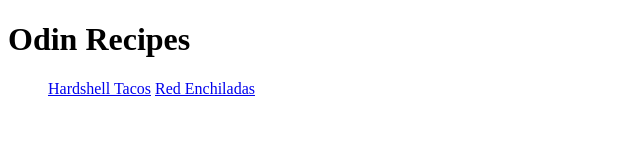
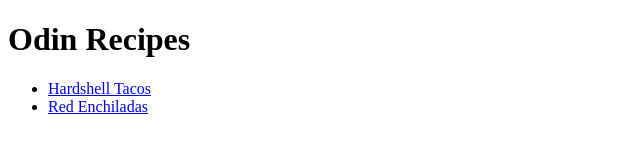
Before and after one commit to chiefeli/odin-recipes, a plain HTML site: page index.html in a window 1280 px wide. Shown: the whole page, without its empty margins (0-640 px from the left). Drawn offline with Linux system fonts and the light colour scheme.

Commit message:
Fixed unordered list tag
index.html had an unordered list for the list of recipes, however
the tag was not used right an the list items did not have the list
tag.

```diff
--- a/index.html
+++ b/index.html
@@ -7,8 +7,8 @@
   <body>
     <h1>Odin Recipes</h1>
     <ul>
-      <a href="recipes/tacos.html">Hardshell Tacos</a>
-      <a href="recipes/enchiladas.html">Red Enchiladas</a>
+      <li><a href="recipes/tacos.html">Hardshell Tacos</a></li>
+      <li><a href="recipes/enchiladas.html">Red Enchiladas</a></li>
     </ul>
   </body>
 </html>
```
